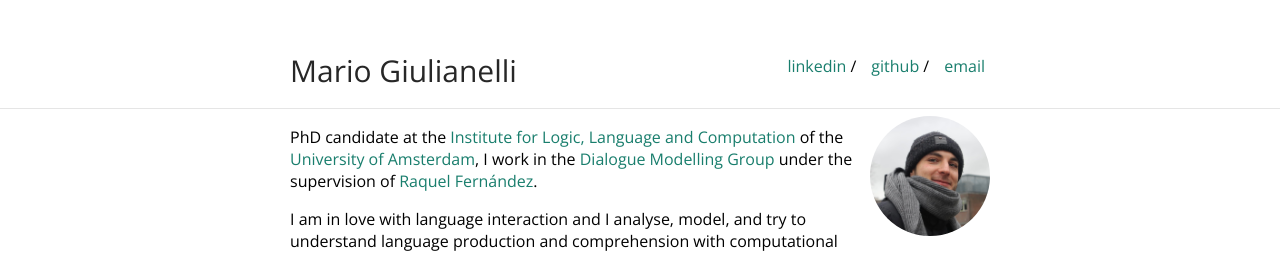
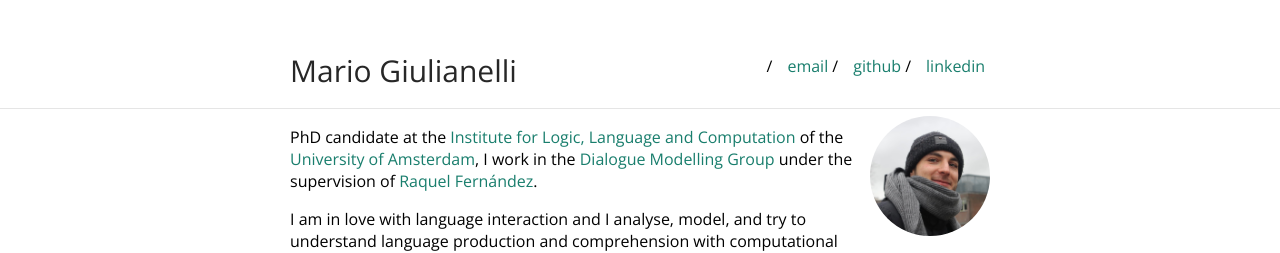
Before and after one commit to glnmario/glnmario.github.io, a Jekyll site: the page built from index.md, in a window 1280 px wide. Shown: the top 253 px of the page. Built offline with Jekyll 4.4.1, drawn with Linux system fonts in a browser that asks for light colours; some of the changed lines change nothing that is shown.

Commit message:
Update nav.yml

```diff
--- a/_data/nav.yml
+++ b/_data/nav.yml
@@ -1,6 +1,7 @@
+- name: "linkedin"
+  link: https://www.linkedin.com/in/mario-giulianelli
+- name: "github"
+  link: https://github.com/glnmario
 - name: "email"
   link: mailto:m.giulianelli@uva.nl
-- name: "github"
-  link: https://github.com/glnmario
-- name: "linkedin"
-  link: https://www.linkedin.com/in/mario-giulianelli
+- name: ""
```
